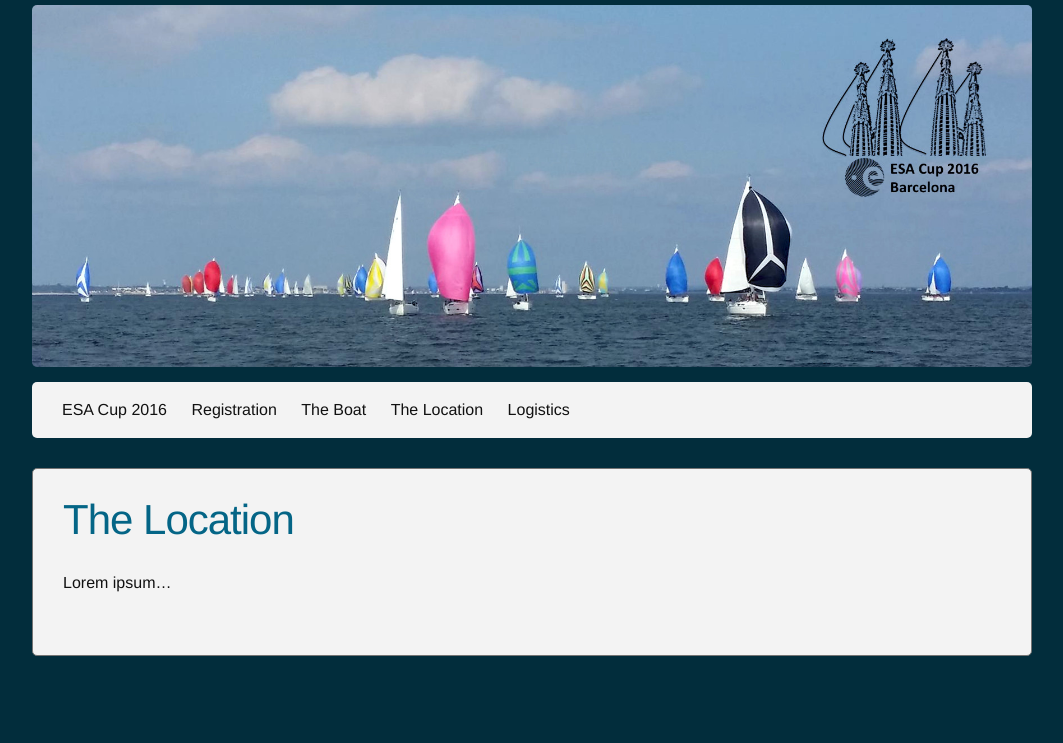
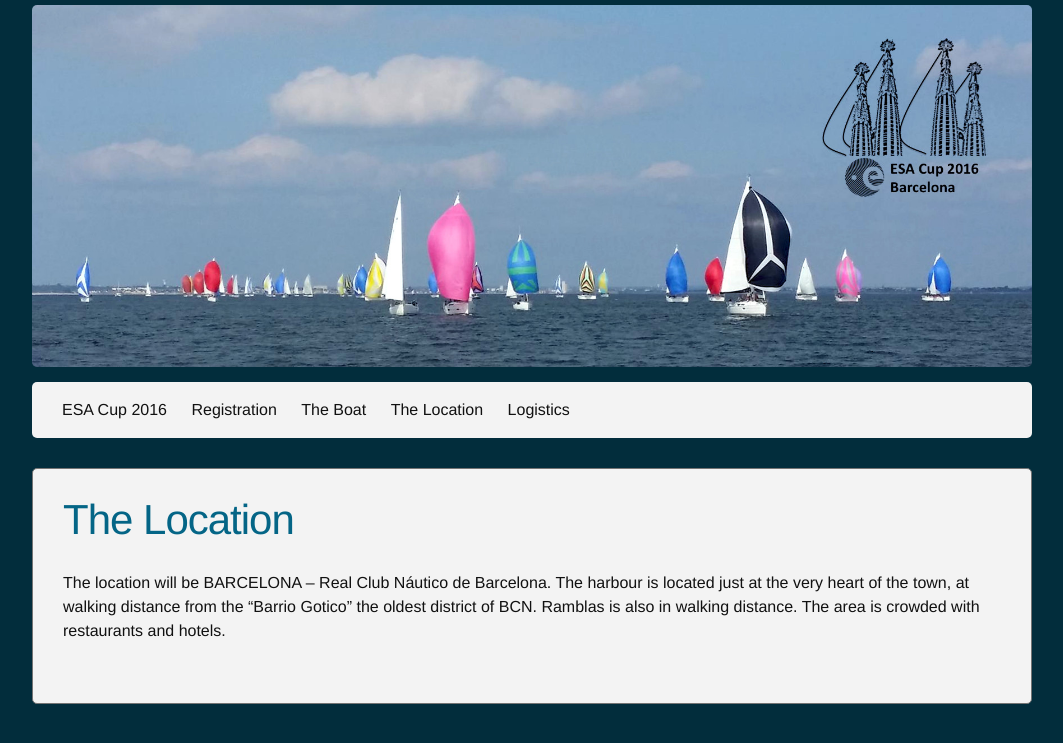
Before and after one commit to esacup2016/esacup2016.github.io, a Jekyll site: the page built from pages/location.md, in a window 1280 px wide. Shown: the top 743 px of the page, without its empty margins (108-1171 px from the left). Built offline with Jekyll 4.4.1, drawn with Linux system fonts in a browser that asks for light colours.

Commit message:
Add location description from proposal

```diff
--- a/pages/location.md
+++ b/pages/location.md
@@ -5,4 +5,4 @@ permalink: /location/
 menu-rank: 4
 ---
 
-Lorem ipsum...
+The location will be BARCELONA – Real Club Náutico de Barcelona. The harbour is located just at the very heart of the town, at walking distance from the "Barrio Gotico" the oldest district of BCN. Ramblas is also in walking distance. The area is crowded with restaurants and hotels.
```
